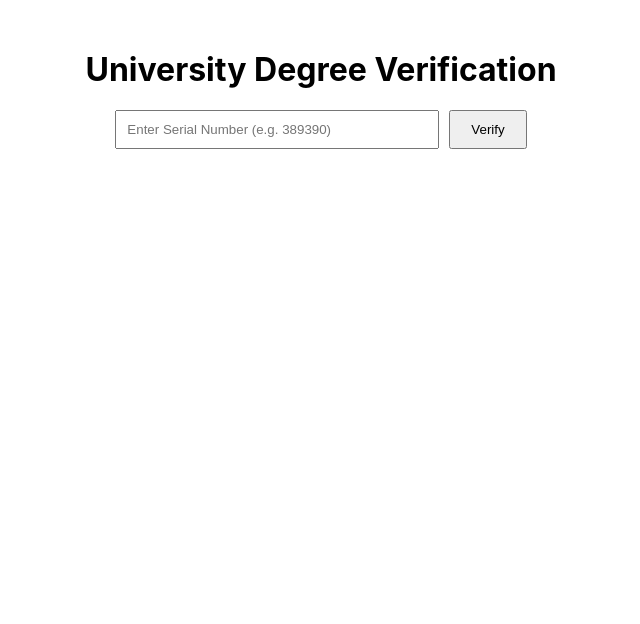
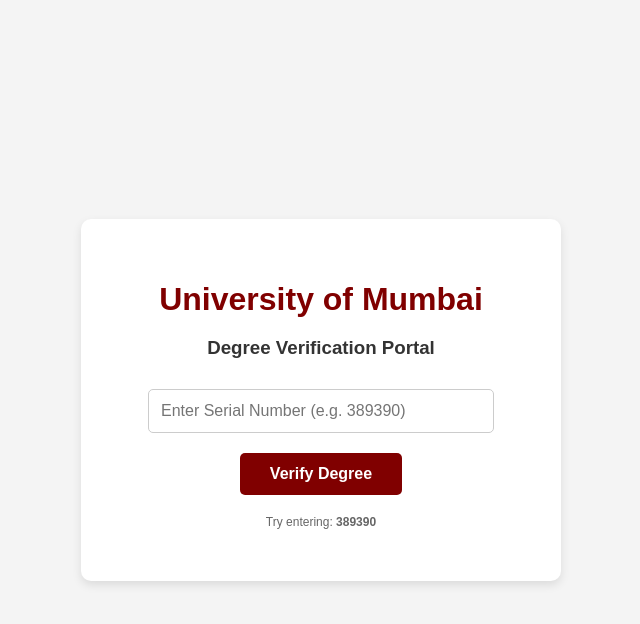
Before and after one commit to ChamomileLOL/degree-cert-project, a React (Create React App) app in the folder client/: page / in a window 1280 px wide. Shown: the top 624 px of the page, without its empty margins (319-959 px from the left). Built offline with nearby package versions, Linux system fonts and the light colour scheme; a web font is replaced by a local one.

Commit message:
Added Search Home Page

```diff
--- a/client/src/App.js
+++ b/client/src/App.js
@@ -1,20 +1,18 @@
 import React from 'react';
 import { BrowserRouter as Router, Routes, Route } from 'react-router-dom';
-import Home from './pages/Home';
 import ViewCertificate from './pages/ViewCertificate';
+import Home from './pages/Home'; // <--- Import this
 
 function App() {
     return (
         <Router>
-            <div className="App">
-                <Routes>
-                    {/* Route 1: The Search Page */}
-                    <Route path="/" element={<Home />} />
+            <Routes>
+                {/* Default Route shows the Search Page */}
+                <Route path="/" element={<Home />} />
 
-                    {/* Route 2: The Certificate Page (Dynamic Serial Number) */}
-                    <Route path="/view/:serialNumber" element={<ViewCertificate />} />
-                </Routes>
-            </div>
+                {/* View Route shows the Certificate */}
+                <Route path="/view/:serialNumber" element={<ViewCertificate />} />
+            </Routes>
         </Router>
     );
 }
--- a/client/src/pages/Home.js
+++ b/client/src/pages/Home.js
@@ -1,27 +1,78 @@
+// client/src/pages/Home.js
 import React, { useState } from 'react';
 import { useNavigate } from 'react-router-dom';
 
 function Home() {
-    const [serial, setSerial] = useState('');
+    const [inputSerial, setInputSerial] = useState('');
     const navigate = useNavigate();
 
     const handleSearch = () => {
-        if (serial) navigate(`/view/${serial}`);
+        if (inputSerial.trim()) {
+            // Navigate to the view page with the entered number
+            navigate(`/view/${inputSerial}`);
+        } else {
+            alert("Please enter a Serial Number");
+        }
     };
 
     return (
-        <div style={{ textAlign: 'center', marginTop: '50px' }}>
-            <h1>University Degree Verification</h1>
-            <input
-                type="text"
-                placeholder="Enter Serial Number (e.g. 389390)"
-                value={serial}
-                onChange={(e) => setSerial(e.target.value)}
-                style={{ padding: '10px', width: '300px' }}
-            />
-            <button onClick={handleSearch} style={{ padding: '10px 20px', marginLeft: '10px' }}>
-                Verify
-            </button>
+        <div style={{
+            minHeight: '100vh',
+            display: 'flex',
+            flexDirection: 'column',
+            alignItems: 'center',
+            justifyContent: 'center',
+            background: '#f4f4f4',
+            fontFamily: 'Arial, sans-serif'
+        }}>
+            <div style={{
+                background: 'white',
+                padding: '40px',
+                borderRadius: '10px',
+                boxShadow: '0 4px 10px rgba(0,0,0,0.1)',
+                textAlign: 'center',
+                maxWidth: '400px',
+                width: '90%'
+            }}>
+                {/* University Logo Placeholder */}
+                <h1 style={{ color: '#800000', marginBottom: '10px' }}>University of Mumbai</h1>
+                <h3 style={{ color: '#333', marginBottom: '30px' }}>Degree Verification Portal</h3>
+
+                <input
+                    type="text"
+                    placeholder="Enter Serial Number (e.g. 389390)"
+                    value={inputSerial}
+                    onChange={(e) => setInputSerial(e.target.value)}
+                    style={{
+                        padding: '12px',
+                        width: '80%',
+                        marginBottom: '20px',
+                        borderRadius: '5px',
+                        border: '1px solid #ccc',
+                        fontSize: '16px'
+                    }}
+                />
+                <br />
+                <button
+                    onClick={handleSearch}
+                    style={{
+                        padding: '12px 30px',
+                        background: '#800000',
+                        color: 'white',
+                        border: 'none',
+                        borderRadius: '5px',
+                        cursor: 'pointer',
+                        fontSize: '16px',
+                        fontWeight: 'bold'
+                    }}
+                >
+                    Verify Degree
+                </button>
+
+                <p style={{ marginTop: '20px', fontSize: '12px', color: '#666' }}>
+                    Try entering: <strong>389390</strong>
+                </p>
+            </div>
         </div>
     );
 }
```
